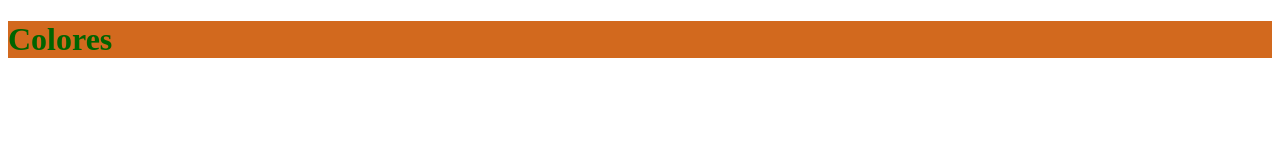
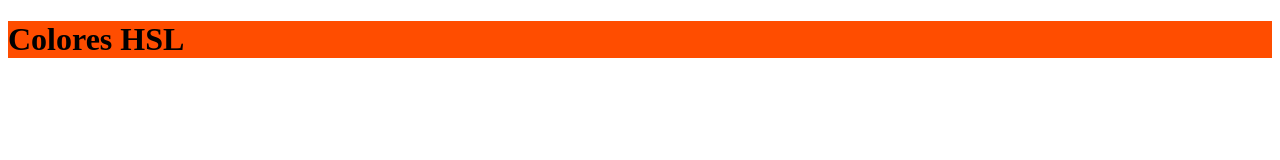
Before and after one commit to edgardorito/Practica_1CSS3, a plain HTML site: page index.html in a window 1280 px wide. Drawn offline with Linux system fonts and the light colour scheme.

Commit message:
Colores HSL

```diff
--- a/index.css
+++ b/index.css
@@ -1,8 +1,6 @@
-/* Colores en CSS
+/* Colores en CSS con HSL
 Color names
 */
 h1{
-  /*background-color: cyan;*/
-  background-color: #D2691E; /* Hexadecimal*/
-  color: darkgreen;
+  background-color: hsl(18, 100%, 50%);
 }
--- a/index.html
+++ b/index.html
@@ -6,6 +6,6 @@
     <link rel="stylesheet" href="index.css">
   </head>
   <body>
-    <h1>Colores</h1>
+    <h1>Colores HSL</h1>
   </body>
 </html>
```
